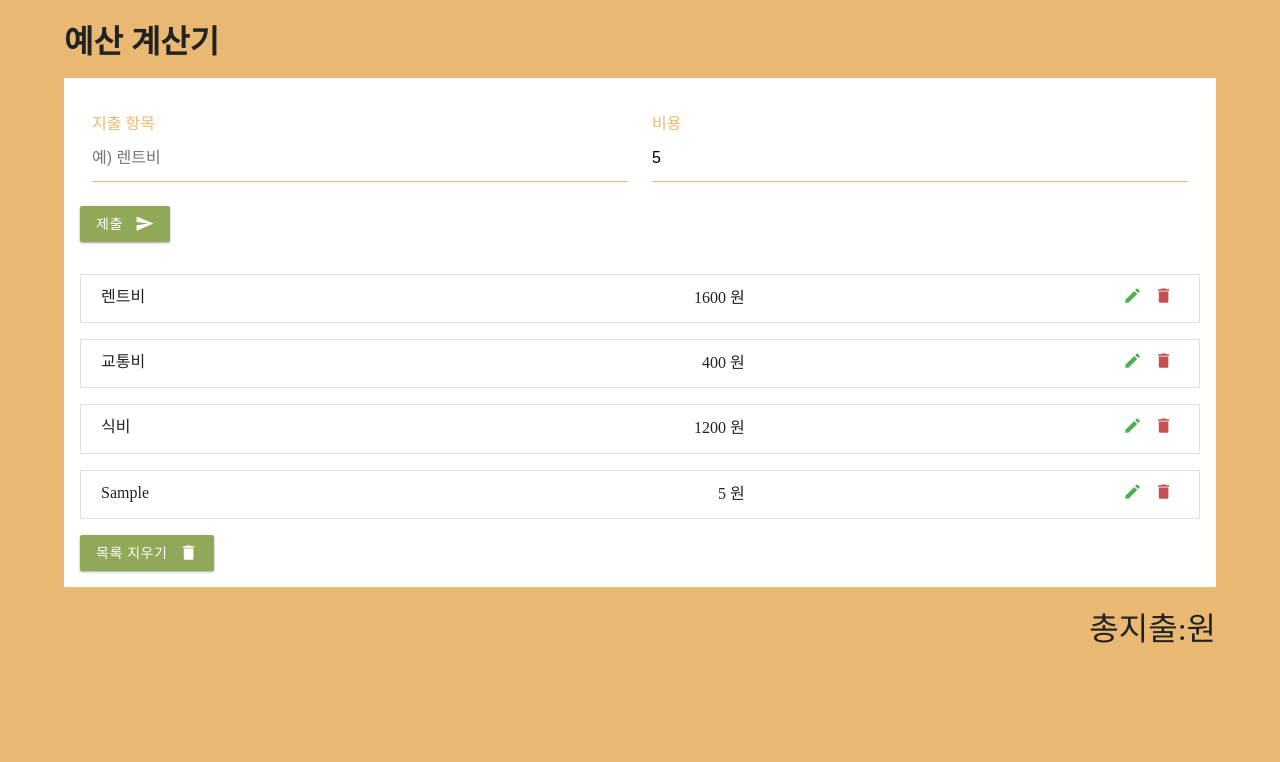
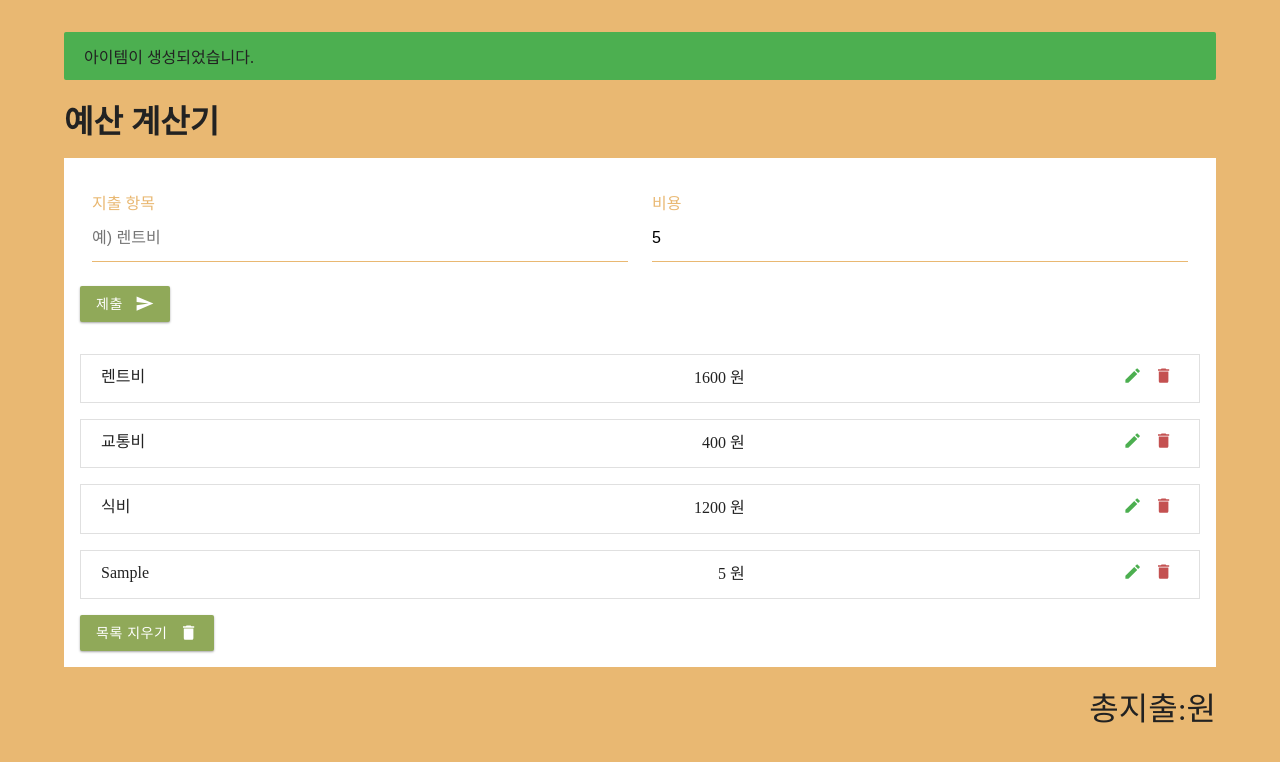
Before and after one commit to YongHyunKing/-, a React (Create React App) app: page / in a window 1280 px wide. Both pictures are taken after typing "Sample", "5" into the empty fields and a click on the button "제출". Shown: the top 762 px of the page. Built offline with nearby package versions, Linux system fonts and the light colour scheme.

Commit message:
feat: Alert function

```diff
--- a/src/App.js
+++ b/src/App.js
@@ -2,12 +2,14 @@
 import "./App.css";
 import ExpenseForm from "./components/ExpenseForm";
 import ExpenseList from "./components/ExpenseList";
+import { Alert } from "./components/Alert";
 
 
 const App = () => {
 
   const [charge, setCharge] = useState("");
   const [amount, setAmount] = useState(0);
+  const [alert, setAlert] = useState(false);
 
 
   const [expenses, setExpenses] = useState([
@@ -27,6 +29,14 @@
   const handleDelete = (id) => {
     const newExpenses = expenses.filter(expense => expense.id !== id)
     setExpenses(newExpenses);
+    handleAlert({ type: 'danger', text: '아이템이 삭제되었습니다' })
+  }
+
+  const handleAlert = ({ type, text }) => {
+    setAlert({ show: true, type, text });
+    setTimeout(() => {
+      setAlert({ show: false });
+    }, 7000);
   }
 
   const handleSubmit = (e) => {
@@ -37,8 +47,13 @@
       setExpenses(newExpenses);
       setCharge("");
       setAmount(0);
+      handleAlert({ type: "success", text: "아이템이 생성되었습니다." });
     } else {
       console.log('error');
+      handleAlert({
+        type: 'danger',
+        text: 'charge는 빈 값일 수 없으며 0보다 커야합니다.'
+      })
     }
   }
 
@@ -46,6 +61,7 @@
 
   return (
     <main className="main-container">
+      {alert.show ? <Alert type={alert.type} text={alert.text} /> : null}
       <h1>예산 계산기</h1>
 
       <div style={{ width: '100%', backgroundColor: 'white', padding: '1rem' }}>
--- /dev/null
+++ b/src/components/Alert.css
@@ -0,0 +1,15 @@
+.alert{
+  padding: 0.75rem 1.25rem;
+  color: var(--mainWhtie);
+  text-align: cneter;
+  margin: 2rem auto 0 auto;
+  border-radius: 2px;
+}
+
+.alert-danger{
+  background: var(--mainRed);
+}
+
+.alert-success{
+  background: var(--mainGreen);
+}
--- /dev/null
+++ b/src/components/Alert.js
@@ -0,0 +1,8 @@
+import React from 'react';
+import './Alert.css';
+
+export const Alert = ({ type, text }) => {
+  return (
+    <div className={`alert alert-${type}`}>{text}</div>
+  )
+}
```
